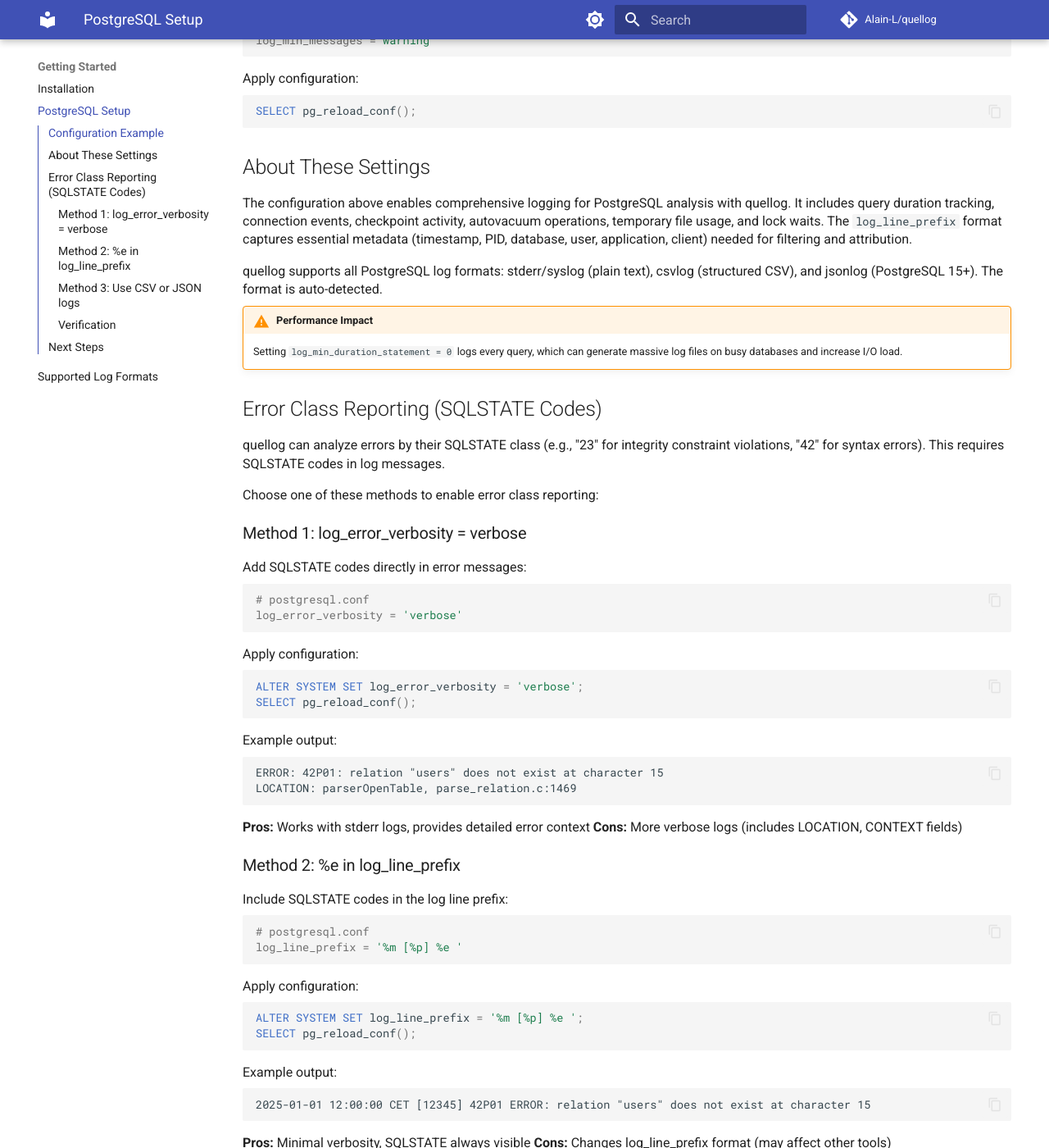
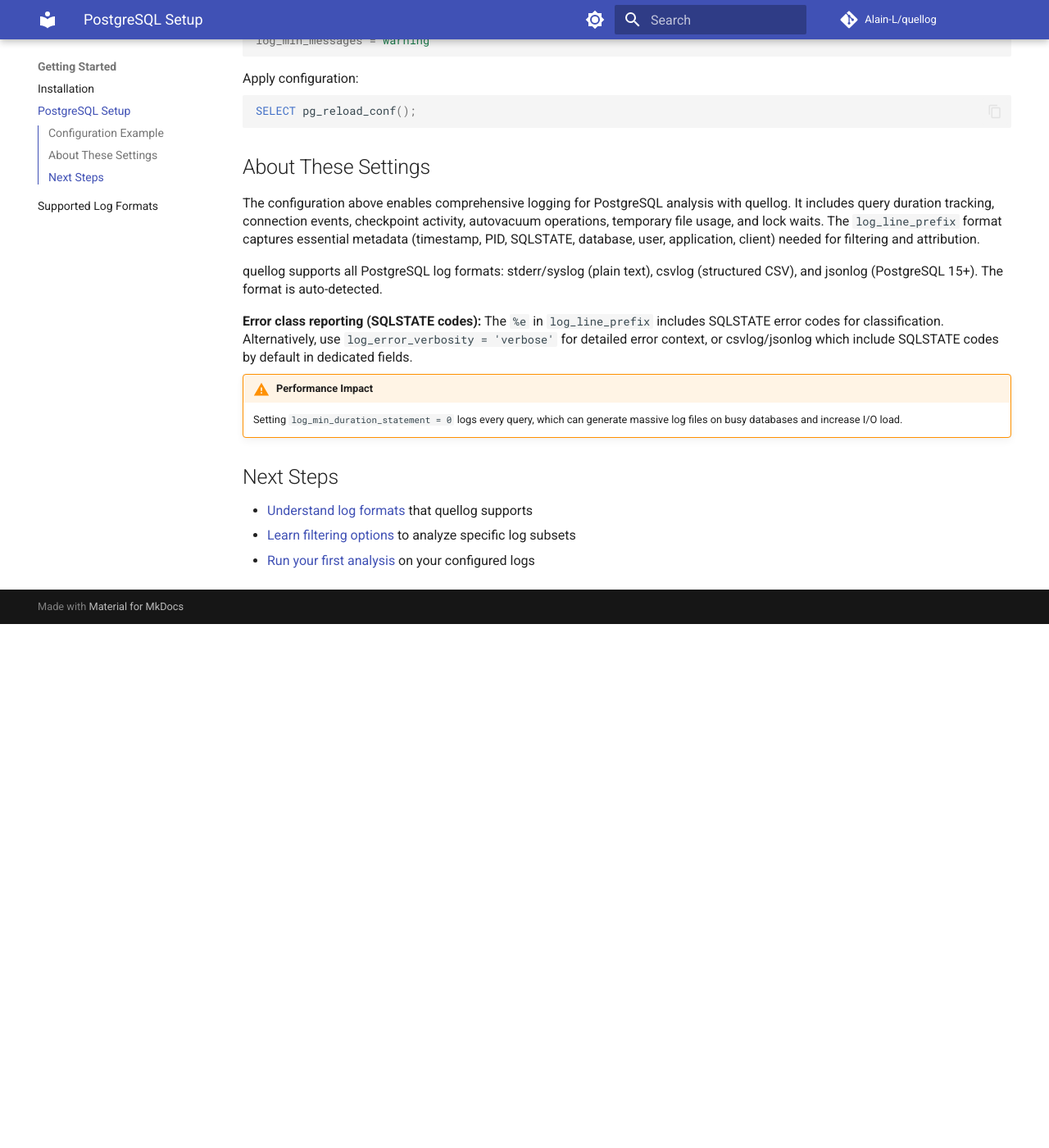
Before and after one commit to Alain-L/quellog, an MkDocs documentation site: the page built from docs/postgresql-setup.md, in a window 1280 px wide and 1400 px high, scrolled down 808 px. Shown: the whole window at 82% size. Built offline with MkDocs 1.6.1 and Material for MkDocs 9.7.7, drawn with Linux system fonts in a browser that asks for light colours; comment, search, counter and statistics services are not loaded; after the commit the page ends 1569 px from its top, so only the background shows below that; some of the changed text lies outside the part shown.

Commit message:
docs: simplify error class configuration documentation
- Include %e directly in main log_line_prefix example
- Add concise note in "About These Settings" mentioning 3 options:
  * %e in log_line_prefix (now in main config)
  * log_error_verbosity = verbose
  * csvlog/jsonlog (include SQLSTATE by default)
- Remove lengthy "Error Class Reporting" section

The configuration is now more straightforward with SQLSTATE
included in the main example and a brief explanation.

````diff
--- a/docs/postgresql-setup.md
+++ b/docs/postgresql-setup.md
@@ -14,7 +14,7 @@
 logging_collector = on
 
 # Log line format (for stderr logs)
-log_line_prefix = '%t [%p]: db=%d,user=%u,app=%a,client=%h '
+log_line_prefix = '%t [%p] %e: db=%d,user=%u,app=%a,client=%h '
 
 # Query logging
 log_min_duration_statement = 100        # Log queries > 100ms (milliseconds)
@@ -43,125 +43,17 @@
 
 ## About These Settings
 
-The configuration above enables comprehensive logging for PostgreSQL analysis with quellog. It includes query duration tracking, connection events, checkpoint activity, autovacuum operations, temporary file usage, and lock waits. The `log_line_prefix` format captures essential metadata (timestamp, PID, database, user, application, client) needed for filtering and attribution.
+The configuration above enables comprehensive logging for PostgreSQL analysis with quellog. It includes query duration tracking, connection events, checkpoint activity, autovacuum operations, temporary file usage, and lock waits. The `log_line_prefix` format captures essential metadata (timestamp, PID, SQLSTATE, database, user, application, client) needed for filtering and attribution.
 
 quellog supports all PostgreSQL log formats: stderr/syslog (plain text), csvlog (structured CSV), and jsonlog (PostgreSQL 15+). The format is auto-detected.
 
+**Error class reporting (SQLSTATE codes):** The `%e` in `log_line_prefix` includes SQLSTATE error codes for classification. Alternatively, use `log_error_verbosity = 'verbose'` for detailed error context, or csvlog/jsonlog which include SQLSTATE codes by default in dedicated fields.
+
 !!! warning "Performance Impact"
     Setting `log_min_duration_statement = 0` logs every query, which can generate massive log files on busy databases and increase I/O load.
-
-## Error Class Reporting (SQLSTATE Codes)
-
-quellog can analyze errors by their SQLSTATE class (e.g., "23" for integrity constraint violations, "42" for syntax errors). This requires SQLSTATE codes in log messages.
-
-Choose one of these methods to enable error class reporting:
-
-### Method 1: log_error_verbosity = verbose
-
-Add SQLSTATE codes directly in error messages:
-
-```ini
-# postgresql.conf
-log_error_verbosity = 'verbose'
-```
-
-Apply configuration:
-
-```sql
-ALTER SYSTEM SET log_error_verbosity = 'verbose';
-SELECT pg_reload_conf();
-```
-
-Example output:
-```
-ERROR: 42P01: relation "users" does not exist at character 15
-LOCATION: parserOpenTable, parse_relation.c:1469
-```
-
-**Pros:** Works with stderr logs, provides detailed error context
-**Cons:** More verbose logs (includes LOCATION, CONTEXT fields)
-
-### Method 2: %e in log_line_prefix
-
-Include SQLSTATE codes in the log line prefix:
-
-```ini
-# postgresql.conf
-log_line_prefix = '%m [%p] %e '
-```
-
-Apply configuration:
-
-```sql
-ALTER SYSTEM SET log_line_prefix = '%m [%p] %e ';
-SELECT pg_reload_conf();
-```
-
-Example output:
-```
-2025-01-01 12:00:00 CET [12345] 42P01 ERROR: relation "users" does not exist at character 15
-```
-
-**Pros:** Minimal verbosity, SQLSTATE always visible
-**Cons:** Changes log_line_prefix format (may affect other tools)
-
-### Method 3: Use CSV or JSON logs
-
-CSV and JSON log formats include SQLSTATE codes by default in dedicated fields:
-- CSV: `sql_state_code` (column index 12)
-- JSON: `state_code` field
-
-Both formats always include a SQLSTATE code, even for successful queries (code `00000`). quellog automatically filters out success codes to report only errors.
-
-```ini
-# postgresql.conf
-log_destination = 'csvlog'  # or 'jsonlog' for PostgreSQL 15+
-logging_collector = on
-```
-
-Apply configuration:
-
-```sql
--- For CSV logs
-ALTER SYSTEM SET log_destination = 'csvlog';
-SELECT pg_reload_conf();
-
--- For JSON logs (PostgreSQL 15+)
-ALTER SYSTEM SET log_destination = 'jsonlog';
-SELECT pg_reload_conf();
-```
-
-**Pros:** Structured format, SQLSTATE in dedicated field, best for automation
-**Cons:** Requires log file management, less human-readable
-
-### Verification
-
-Test error class reporting:
-
-```sql
--- Generate a test error
-SELECT * FROM nonexistent_table;
-```
-
-Then run quellog:
-
-```bash
-quellog /var/log/postgresql/*.log
-```
-
-You should see an **ERROR CLASSES** section in the output:
-
-```
-ERROR CLASSES
-
-  42 – Syntax Error or Access Rule Violation   : 1
-```
-
-If error classes don't appear, verify your PostgreSQL configuration includes SQLSTATE codes in logs.
 
 ## Next Steps
 
 - [Understand log formats](formats.md) that quellog supports
 - [Learn filtering options](filtering-logs.md) to analyze specific log subsets
 - [Run your first analysis](index.md#quick-start) on your configured logs
-- [Export as JSON](json-export.md) for automation and integration
````
